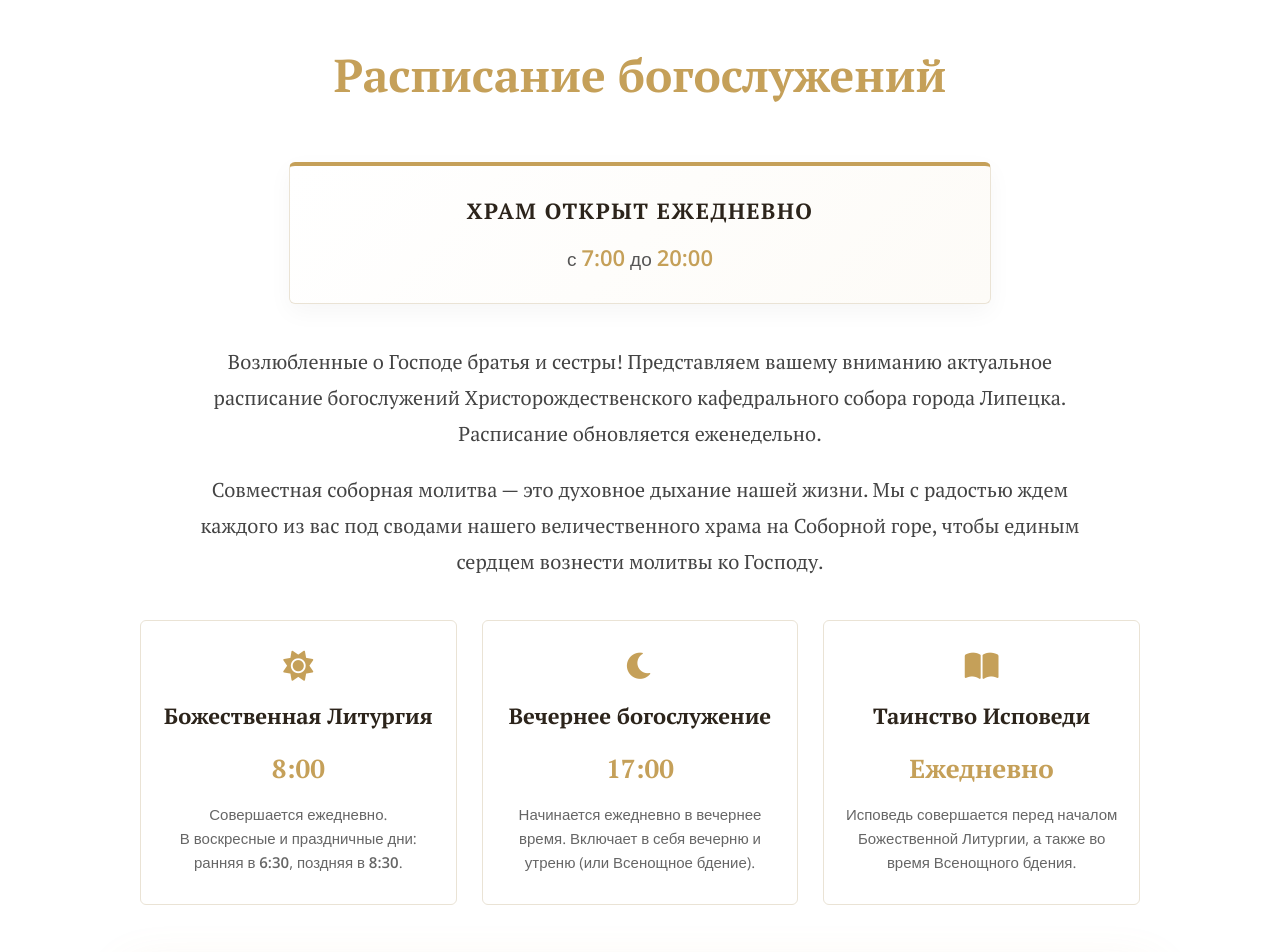
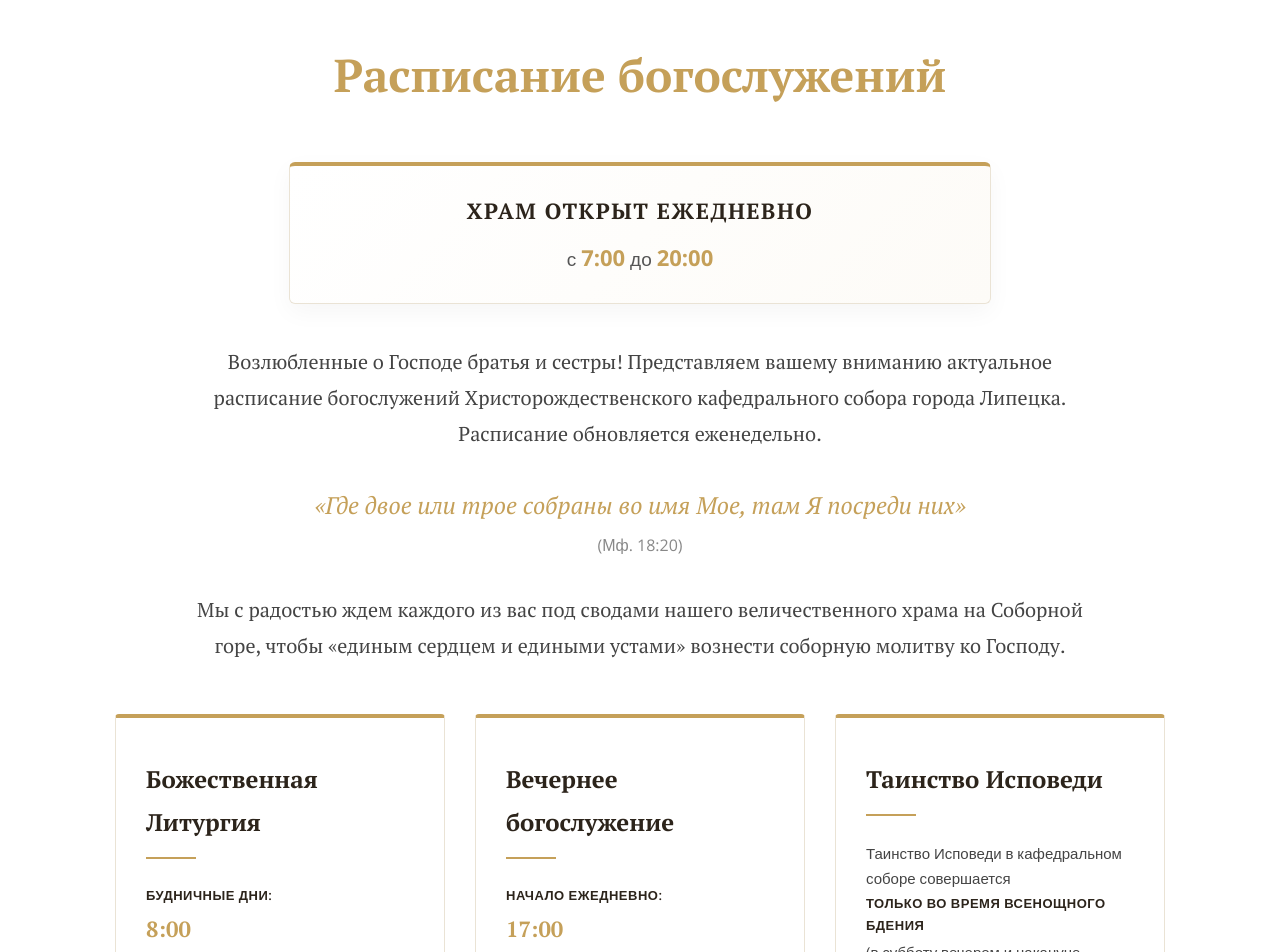
Before and after one commit to Dmitrii048/sobor_Rozhdestva, a Jekyll site: the page schedule/index.html, which Jekyll copies as it is, in a window 1280 px wide. Shown: the part 403-1355 px from the top of the page. Built offline with Jekyll 4.4.1, drawn with Linux system fonts in a browser that asks for light colours; some of the changed text lies outside the part shown.

Commit message:
Update index.html

```diff
--- a/schedule/index.html
+++ b/schedule/index.html
@@ -14,7 +14,7 @@
     <!-- Подключаем стили -->
     <link rel="stylesheet" href="../style.css">
 
-    <link href="https://fonts.googleapis.com/css2?family=Open+Sans:wght@400;600&family=PT+Serif:ital,wght@0,400;0,700;1,400&display=swap" rel="stylesheet">
+    <link href="https://fonts.googleapis.com/css2?family=Open+Sans:wght@400;600;700&family=PT+Serif:ital,wght@0,400;0,700;1,400&display=swap" rel="stylesheet">
     <link rel="stylesheet" href="https://cdnjs.cloudflare.com/ajax/libs/font-awesome/6.0.0/css/all.min.css">
 
     <style>
@@ -73,10 +73,10 @@
             font-size: 22px;
         }
 
-        /* ВСТУПИТЕЛЬНЫЙ ТЕКСТ */
+        /* ВСТУПИТЕЛЬНЫЙ ТЕКСТ С ЦИТАТОЙ */
         .intro-text-block {
             max-width: 900px;
-            margin: 0 auto 40px;
+            margin: 0 auto 50px;
             text-align: center;
             padding: 0 20px;
         }
@@ -89,61 +89,136 @@
             margin-bottom: 20px;
         }
 
-        /* СТРУКТУРИРОВАННАЯ СЕТКА ВРЕМЕНИ СЛУЖБ */
+        .orthodox-quote {
+            font-family: var(--font-serif, 'PT Serif', serif);
+            font-size: 24px;
+            font-style: italic;
+            color: var(--gold, #C5A059);
+            margin: 35px auto;
+            padding: 0 20px;
+            line-height: 1.5;
+            max-width: 750px;
+        }
+
+        .quote-ref {
+            display: block;
+            font-size: 16px;
+            color: #888;
+            font-style: normal;
+            margin-top: 10px;
+            font-family: var(--font-sans, 'Open Sans', sans-serif);
+        }
+
+        /* НОВЫЙ СТРОГИЙ ДИЗАЙН КАРТОЧЕК (Без иконок, элегантная типографика) */
         .service-times-grid {
             display: grid;
-            grid-template-columns: repeat(auto-fit, minmax(280px, 1fr));
-            gap: 25px;
-            max-width: 1000px;
-            margin: 0 auto 50px auto;
+            grid-template-columns: repeat(auto-fit, minmax(300px, 1fr));
+            gap: 30px;
+            max-width: 1050px;
+            margin: 0 auto 40px auto;
             padding: 0 20px;
         }
 
         .service-card {
             background: #fff;
             border: 1px solid var(--border, #EAE3D5);
-            padding: 30px 20px;
-            text-align: center;
-            border-radius: 6px;
+            border-top: 4px solid var(--gold, #C5A059);
+            padding: 40px 30px; /* Увеличили "воздух" внутри карточек */
+            text-align: left; /* Строгое выравнивание по левому краю */
+            border-radius: 4px;
             transition: transform 0.3s ease, box-shadow 0.3s ease;
+            display: flex;
+            flex-direction: column;
+            justify-content: flex-start;
         }
 
         .service-card:hover {
             transform: translateY(-5px);
-            box-shadow: 0 12px 30px rgba(197, 160, 89, 0.1);
-        }
-
-        .service-icon {
-            font-size: 30px;
-            color: var(--gold, #C5A059);
-            margin-bottom: 15px;
+            box-shadow: 0 15px 35px rgba(197, 160, 89, 0.1);
         }
 
         .service-card h4 {
             font-family: var(--font-serif, 'PT Serif', serif);
-            font-size: 22px;
+            font-size: 24px;
             color: #2c241b;
-            margin: 0 0 10px 0;
+            margin: 0 0 25px 0;
+            padding-bottom: 15px;
+            position: relative;
         }
 
-        .service-card p {
+        /* Элегантная золотая окантовка (черта) под заголовком */
+        .service-card h4::after {
+            content: '';
+            position: absolute;
+            bottom: 0;
+            left: 0;
+            width: 50px;
+            height: 2px;
+            background-color: var(--gold, #C5A059);
+        }
+
+        .schedule-details {
             font-family: var(--font-sans, 'Open Sans', sans-serif);
             font-size: 15px;
-            color: #666;
-            line-height: 1.6;
-            margin: 0;
+            color: #444;
+            line-height: 1.7;
         }
 
-        .service-time-highlight {
+        .schedule-details p {
+            margin: 0 0 18px 0;
+        }
+        .schedule-details p:last-child {
+            margin-bottom: 0;
+        }
+
+        .schedule-details strong {
+            color: #2c241b;
+            font-weight: 600;
+            text-transform: uppercase;
+            font-size: 13px;
+            letter-spacing: 0.5px;
             display: block;
-            font-size: 26px;
+            margin-bottom: 4px;
+        }
+
+        .time-gold {
+            display: inline-block;
+            font-size: 22px;
             font-weight: 700;
             color: var(--gold, #C5A059);
-            margin: 10px 0;
             font-family: var(--font-serif, 'PT Serif', serif);
         }
 
-        /* ЗОЛОТАЯ РАМА ДЛЯ ДОКУМЕНТА (Адаптирована для телефона) */
+        /* УВЕДОМЛЕНИЕ О ВЕЛИКОМ ПОСТЕ */
+        .lent-notice {
+            max-width: 800px;
+            margin: 0 auto 50px auto;
+            background: #faf8f5;
+            border: 1px dashed var(--gold, #C5A059);
+            padding: 30px 40px;
+            border-radius: 4px;
+            text-align: center;
+        }
+
+        .lent-title {
+            font-family: var(--font-serif, 'PT Serif', serif);
+            color: #8c2b2b;
+            font-size: 20px;
+            font-weight: 700;
+            margin-bottom: 12px;
+            text-transform: uppercase;
+            letter-spacing: 1px;
+        }
+
+        .lent-notice p {
+            font-family: var(--font-sans, 'Open Sans', sans-serif);
+            font-size: 16px;
+            color: #555;
+            margin: 0;
+            line-height: 1.7;
+        }
+
+        /* ЗОЛОТАЯ РАМА ДЛЯ ДОКУМЕНТА */
         .doc-gold-wrapper {
             width: 100%;
             max-width: 1000px;
@@ -174,20 +248,19 @@
             100% { opacity: 0.6; transform: translateX(0); }
         }
 
-        /* Обёртка, которая позволяет скроллить таблицу пальцем */
         .doc-inner-border {
             border: 2px solid var(--gold, #C5A059);
             border-radius: 4px;
-            overflow-x: auto; /* Позволяет листать по горизонтали */
+            overflow-x: auto;
             overflow-y: hidden;
-            -webkit-overflow-scrolling: touch; /* Плавный скролл на iPhone */
+            -webkit-overflow-scrolling: touch;
             position: relative;
             background: #fcfbf8;
         }
 
         .doc-frame {
             width: 100%;
-            min-width: 800px; /* Гарантирует, что таблица не сожмется и текст будет крупным */
+            min-width: 800px;
             height: 1100px;
             border: none;
             display: block;
@@ -221,17 +294,14 @@
         /* АДАПТИВНОСТЬ */
         @media (max-width: 768px) {
             .schedule-title { font-size: 32px; }
+            .orthodox-quote { font-size: 20px; margin: 25px auto; }
 
-            /* Включаем подсказку для телефонов */
             .swipe-hint { display: block; }
-
-            /* На мобильных делаем высоту меньше, чтобы было удобно */
             .doc-frame { height: 650px; }
 
             .doc-gold-wrapper { padding: 0; border: none; box-shadow: none; margin-bottom: 40px;}
             .doc-inner-border { border: none; border-top: 2px solid var(--gold, #C5A059); border-bottom: 2px solid var(--gold, #C5A059); border-radius: 0; }
 
-            /* Добавляем тень по бокам, чтобы визуально показать, что можно листать */
             .doc-inner-border::after {
                 content: '';
                 position: absolute;
@@ -244,7 +314,9 @@
             .intro-text-block p { font-size: 18px; text-align: left; }
             .mobile-link-box { display: block; }
             .service-times-grid { gap: 15px; }
+            .service-card { padding: 25px 20px; }
             .open-hours-banner { margin: 0 15px 30px 15px; }
+            .lent-notice { margin: 0 15px 40px 15px; padding: 20px 15px; }
         }
     </style>
 </head>
@@ -278,7 +350,6 @@
         <i class="fas fa-bars"></i> Меню
     </button>
 
-    <!-- ИСПРАВЛЕННОЕ МЕНЮ -->
     <nav class="main-nav" id="main-nav">
         <ul>
             <li><a href="../index.html">Главная</a></li>
@@ -321,43 +392,79 @@
         </div>
     </div>
 
-    <!-- ТЕКСТОВОЕ ОПИСАНИЕ -->
+    <!-- ТЕКСТОВОЕ ОПИСАНИЕ С ЦИТАТОЙ ИЗ ЕВАНГЕЛИЯ И ЛИТУРГИИ -->
     <div class="intro-text-block">
         <p>
             Возлюбленные о Господе братья и сестры! Представляем вашему вниманию актуальное расписание богослужений Христорождественского кафедрального собора города Липецка. Расписание обновляется еженедельно.
         </p>
+
+        <blockquote class="orthodox-quote">
+            «Где двое или трое собраны во имя Мое, там Я посреди них»
+            <span class="quote-ref">(Мф. 18:20)</span>
+        </blockquote>
+
         <p>
-            Совместная соборная молитва — это духовное дыхание нашей жизни. Мы с радостью ждем каждого из вас под сводами нашего величественного храма на Соборной горе, чтобы единым сердцем вознести молитвы ко Господу.
+            Мы с радостью ждем каждого из вас под сводами нашего величественного храма на Соборной горе, чтобы «единым сердцем и едиными устами» вознести соборную молитву ко Господу.
         </p>
     </div>
 
-    <!-- КАРТОЧКИ ВРЕМЕНИ СЛУЖБ -->
+    <!-- КАРТОЧКИ ВРЕМЕНИ СЛУЖБ (Элегантный, строгий дизайн) -->
     <div class="service-times-grid">
+
+        <!-- Карточка 1: Литургия -->
         <div class="service-card">
-            <i class="fas fa-sun service-icon"></i>
             <h4>Божественная Литургия</h4>
-            <span class="service-time-highlight">8:00</span>
-            <p>Совершается ежедневно. <br>В воскресные и праздничные дни: ранняя в <strong>6:30</strong>, поздняя в <strong>8:30</strong>.</p>
+            <div class="schedule-details">
+                <p>
+                    <strong>Будничные дни:</strong>
+                    <span class="time-gold">8:00</span>
+                </p>
+                <p>
+                    <strong>Воскресенье и великие праздники:</strong>
+                    Ранняя Литургия — <span class="time-gold">6:30</span><br>
+                    Поздняя Литургия — <span class="time-gold">8:30</span>
+                </p>
+            </div>
         </div>
 
+        <!-- Карточка 2: Вечернее богослужение -->
         <div class="service-card">
-            <i class="fas fa-moon service-icon"></i>
             <h4>Вечернее богослужение</h4>
-            <span class="service-time-highlight">17:00</span>
-            <p>Начинается ежедневно в вечернее время. Включает в себя вечерню и утреню (или Всенощное бдение).</p>
+            <div class="schedule-details">
+                <p>
+                    <strong>Начало ежедневно:</strong>
+                    <span class="time-gold">17:00</span>
+                </p>
+                <p>
+                    <strong>Будничные дни:</strong>
+                    Вечерня с утреней
+                </p>
+                <p>
+                    <strong>Суббота и кануны праздников:</strong>
+                    Всенощное бдение
+                </p>
+            </div>
         </div>
 
+        <!-- Карточка 3: Исповедь -->
         <div class="service-card">
-            <i class="fas fa-book-open service-icon"></i>
             <h4>Таинство Исповеди</h4>
-            <span class="service-time-highlight">Ежедневно</span>
-            <p>Исповедь совершается перед началом Божественной Литургии, а также во время Всенощного бдения.</p>
+            <div class="schedule-details">
+                <p>
+                    Таинство Исповеди в кафедральном соборе совершается <strong>только во время Всенощного бдения</strong> (в субботу вечером и накануне праздничных дней).
+                </p>
+            </div>
         </div>
     </div>
 
-    <!-- КНОПКА ДЛЯ ТЕЛЕФОНОВ (ИСПРАВЛЕНА: Открывает чистый режим просмотра, который можно приближать) -->
+    <!-- УВЕДОМЛЕНИЕ О ВЕЛИКОМ ПОСТЕ -->
+    <div class="lent-notice">
+        <div class="lent-title">Особенности богослужений Великого поста</div>
+        <p>В период Святой Четыредесятницы строй служб меняется согласно великопостному уставу: совершаются Литургии Преждеосвященных Даров, читается Великий покаянный канон прп. Андрея Критского, совершается Таинство Елеосвящения (Соборование). Пожалуйста, сверяйтесь с подробным расписанием ниже.</p>
+    </div>
+
+    <!-- КНОПКА ДЛЯ ТЕЛЕФОНОВ -->
     <div class="mobile-link-box">
-        <!-- Ссылка изменена с /view на /preview. Это убирает весь интерфейс редактора! -->
         <a href="https://docs.google.com/document/d/1p5CvOlTQRwtTprxWQkiFdZUmnj-3nW-5TGTKr7Njsaw/preview" target="_blank" class="btn-open-doc">
             <i class="fas fa-search-plus"></i> Открыть расписание на весь экран
         </a>
@@ -365,7 +472,6 @@
 
     <!-- ДОКУМЕНТ В ЗОЛОТОЙ РАМКЕ -->
     <div class="doc-gold-wrapper">
-        <!-- Анимационная подсказка, которая видна только на телефонах -->
         <div class="swipe-hint">
             <i class="fas fa-hand-point-right"></i> Таблицу можно листать вправо и влево
         </div>
```
Also changed, not shown: other parts of schedule/index.html (+0 -1 lines).
